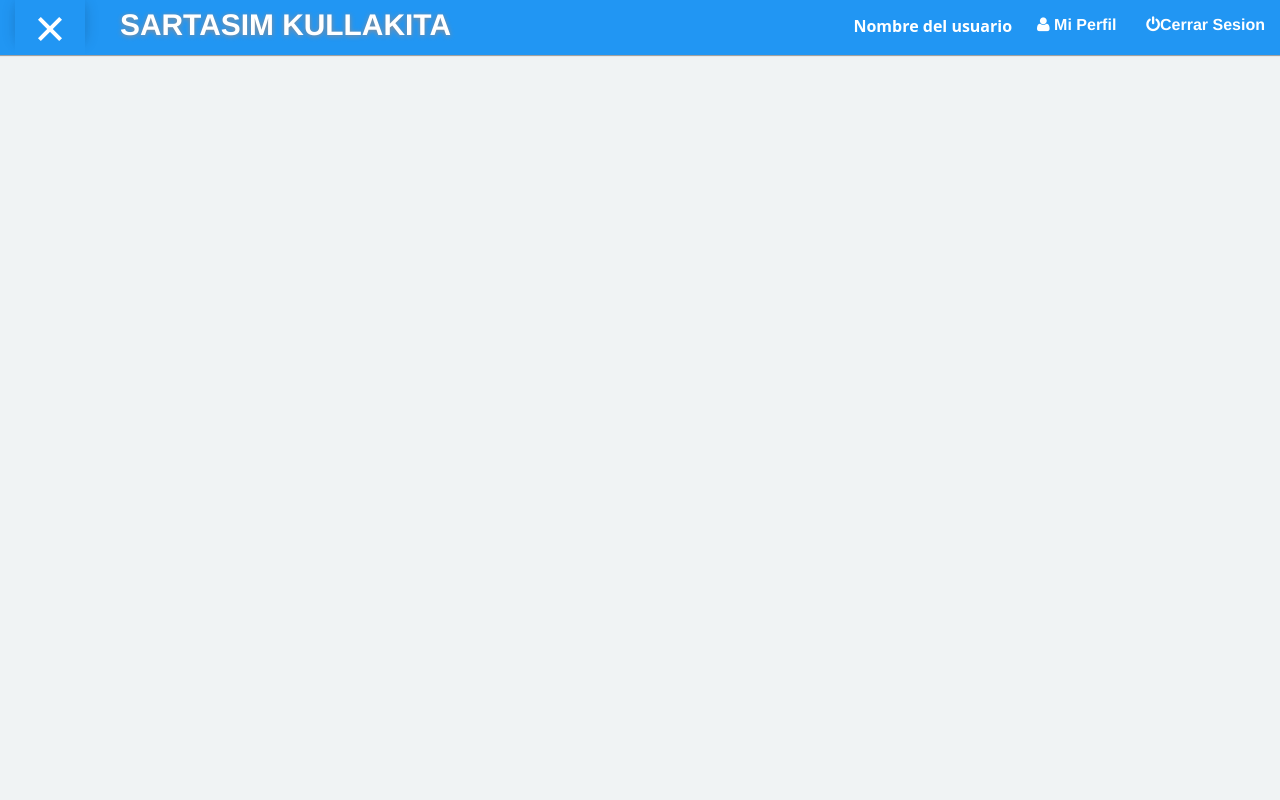
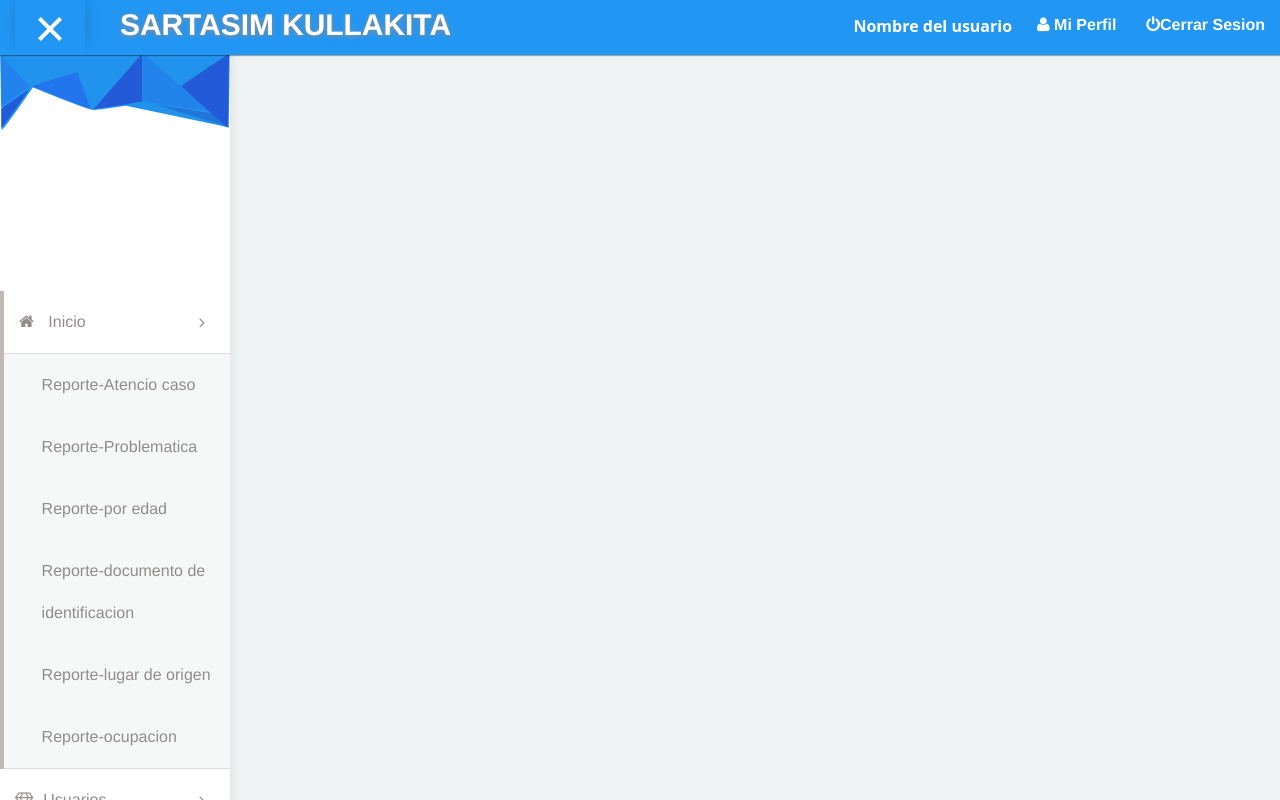
Before and after one commit to wenguz/Angular-basico, an Angular app: page / in a window 1280 px wide. Built offline with nearby package versions, Linux system fonts and the light colour scheme.

Commit message:
Construccion del menu:unido admin y estandar. sin script

```diff
--- a/src/app/app.component.html
+++ b/src/app/app.component.html
@@ -1 +1,4 @@
 <app-header></app-header>
+<div class="container-fluid mimin-wrapper">
+	<app-menu></app-menu>
+</div>
--- a/src/app/app.module.ts
+++ b/src/app/app.module.ts
@@ -4,12 +4,14 @@ import { NgModule } from '@angular/core';
 import { AppComponent } from './app.component';
 import { VideojuegosComponent } from './videojuegos/videojuegos.component';
 import { HeaderComponent } from './compartido/header/header.component';
+import { MenuComponent } from './compartido/menu/menu.component';
 
 @NgModule({
   declarations: [
     AppComponent,
     VideojuegosComponent,
-    HeaderComponent
+    HeaderComponent,
+    MenuComponent
   ],
   imports: [
     BrowserModule
--- /dev/null
+++ b/src/app/compartido/menu/menu.component.html
@@ -0,0 +1,94 @@
+<!-- start:Left Menu-->
+<div id="left-menu">
+    <div class="sub-left-menu scroll">
+        <ul class="nav nav-list">
+            <li><div class="left-bg"></div></li>
+            <li class="time">
+                <h1 class="animated fadeInLeft">21:00</h1>
+                <p class="animated fadeInRight">Dia,Mes nuemro_dia año</p>
+            </li>
+
+<!--Inicio Adminsitrador-->
+            <li class="active ripple">
+                <a class="tree-toggle nav-header" href="index_admin.html">
+                	<span class="fa-home fa"></span> Inicio
+                	<span class="fa-angle-right fa right-arrow text-right"></span>
+                </a>
+                <ul class="nav nav-list tree">
+                    <li><a href="rep_atencion.html">Reporte-Atencio caso</a></li>
+                    <li><a href="rep_problematica.html">Reporte-Problematica</a></li>
+                    <li><a href="rep_edad.html">Reporte-por edad</a></li>
+                    <li><a href="rep_documento.html">Reporte-documento de identificacion</a></li>
+                    <li><a href="rep_origen.html">Reporte-lugar de origen</a></li>
+                    <li><a href="rep_ocupacion.html">Reporte-ocupacion</a></li>
+                </ul>
+            </li>
+            <li class="ripple">
+                <a class="tree-toggle nav-header">
+	                <span class="fa-diamond fa"></span>Usuarios
+	                <span class="fa-angle-right fa right-arrow text-right"></span>
+                </a>
+                <ul class="nav nav-list tree">
+                    <li><a href="agregar_usuario.html">Aregar Usuario</a></li>
+                    <li><a href="modificar_usuario.html">Modificar Datos</a></li>
+                    <li><a href="listar_usuario.html">Mostrar Usuarios</a></li>
+                    <li><a href="ver_perfil.html">Ver Perfil</a></li>
+				</ul>
+            </li>
+<!--Fin Adminsitrador-->
+<!--Inicio Usaurio estandar-->
+			<ul class="nav nav-list">
+                    <li><div class="left-bg"></div></li>
+                    <li class="time">
+                      <h1 class="animated fadeInLeft">21:00</h1>
+                      <p class="animated fadeInRight">Dia,Mes nuemro_dia año</p>
+                    </li>
+                    <li class="active ripple">
+                      <a class="tree-toggle nav-header" href="index_estandar.html"><span class="fa-home fa"></span> Inicio
+                        <span class="fa-angle-right fa right-arrow text-right"></span>
+                      </a>
+                      <ul class="nav nav-list tree">
+                          <li><a href="ver_rep_es.html">Ver Reportes</a></li>
+                          <li><a href="editar_rep_es.html">Editar Observaciones</a></li>
+                          <li><a href="exportar.html">Exportar</a></li>
+                      </ul>
+                    </li>
+                    <li class="ripple">
+                      <a class="tree-toggle nav-header">
+                        <span class="fa-diamond fa"></span>Ficha de Ingreso
+                        <span class="fa-angle-right fa right-arrow text-right"></span>
+                      </a>
+                      <ul class="nav nav-list tree">
+                        <li><a href="agregar_ingreso_1.html">Aregar Ingreso</a></li>
+                        <li><a href="modificar_ingreso_1.html">Modificar Ingreso</a></li>
+                        <li><a href="mostrar_ingreso.html">Mostrar Ingreso</a></li>
+                      </ul>
+                    </li>
+                    <li class="ripple">
+                      <a class="tree-toggle nav-header">
+                        <span class="fa-diamond fa"></span>Ficha Social
+                        <span class="fa-angle-right fa right-arrow text-right"></span>
+                      </a>
+                      <ul class="nav nav-list tree">
+                        <li><a href="agregar_socail_1.html">Aregar Social</a></li>
+                        <li><a href="modificar_social_1.html">Modificar Social</a></li>
+                        <li><a href="mostrar_social.html">Mostrar Social</a></li>
+                      </ul>
+                    </li>
+                    <li class="ripple">
+                      <a class="tree-toggle nav-header">
+                        <span class="fa-diamond fa"></span>Ficha Egreso
+                        <span class="fa-angle-right fa right-arrow text-right"></span>
+                      </a>
+                      <ul class="nav nav-list tree">
+                        <li><a href="agregar_egreso_1.html">Aregar Egreso</a></li>
+                        <li><a href="modificar_egreso_1.html">Modificar Egreso</a></li>
+                        <li><a href="mostrar_egreso.html">Mostrar Egreso</a></li>
+                      </ul>
+                    </li>
+                </ul>
+<!--Fin Usuario estandar-->
+        </ul>
+    </div>
+</div>
+<!-- end: Left Menu-->
--- /dev/null
+++ b/src/app/compartido/menu/menu.component.ts
@@ -0,0 +1,15 @@
+import { Component, OnInit } from '@angular/core';
+
+@Component({
+  selector: 'app-menu',
+  templateUrl: './menu.component.html',
+  styleUrls: ['./menu.component.css']
+})
+export class MenuComponent implements OnInit {
+
+  constructor() { }
+
+  ngOnInit() {
+  }
+
+}
```
Also changed, not shown: src/app/compartido/menu/menu.component.css (added).
